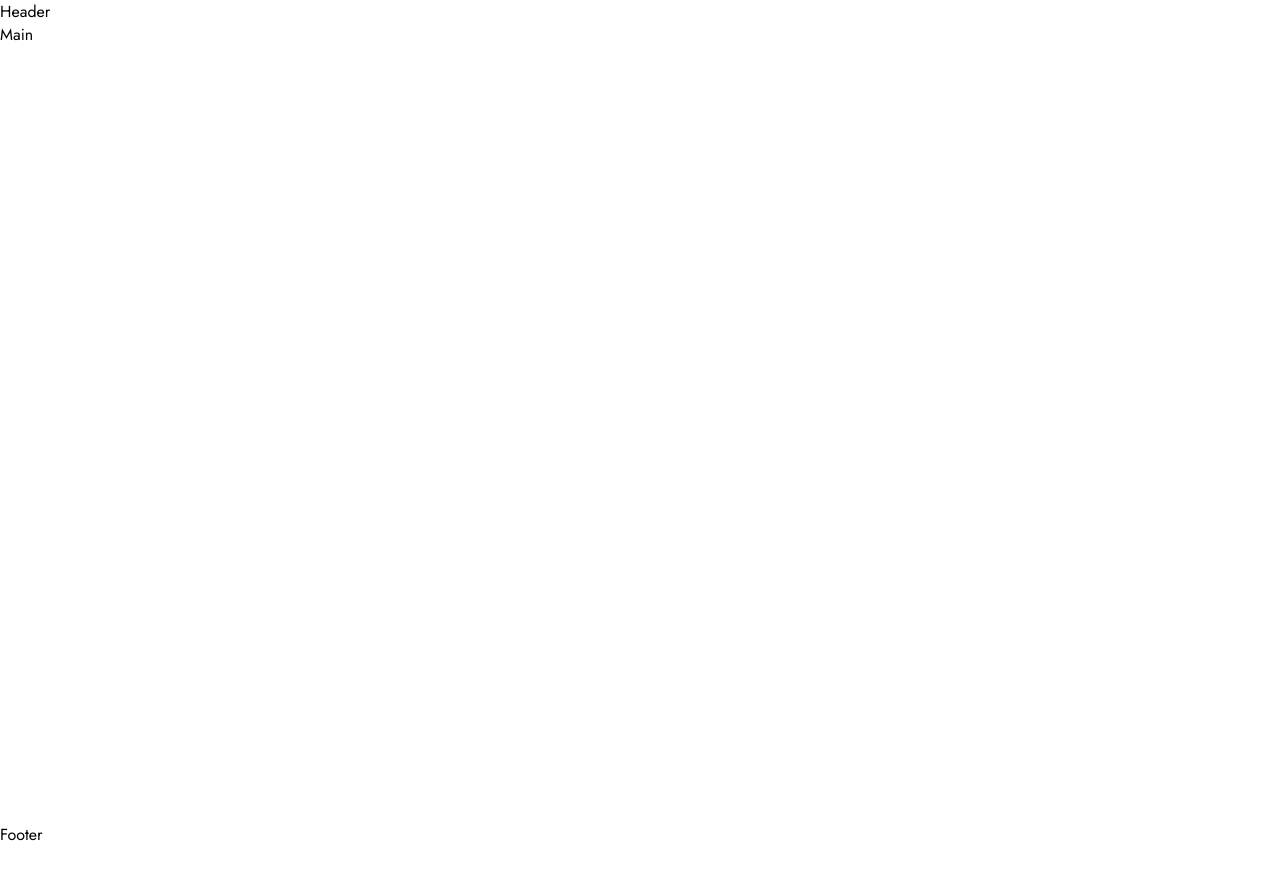
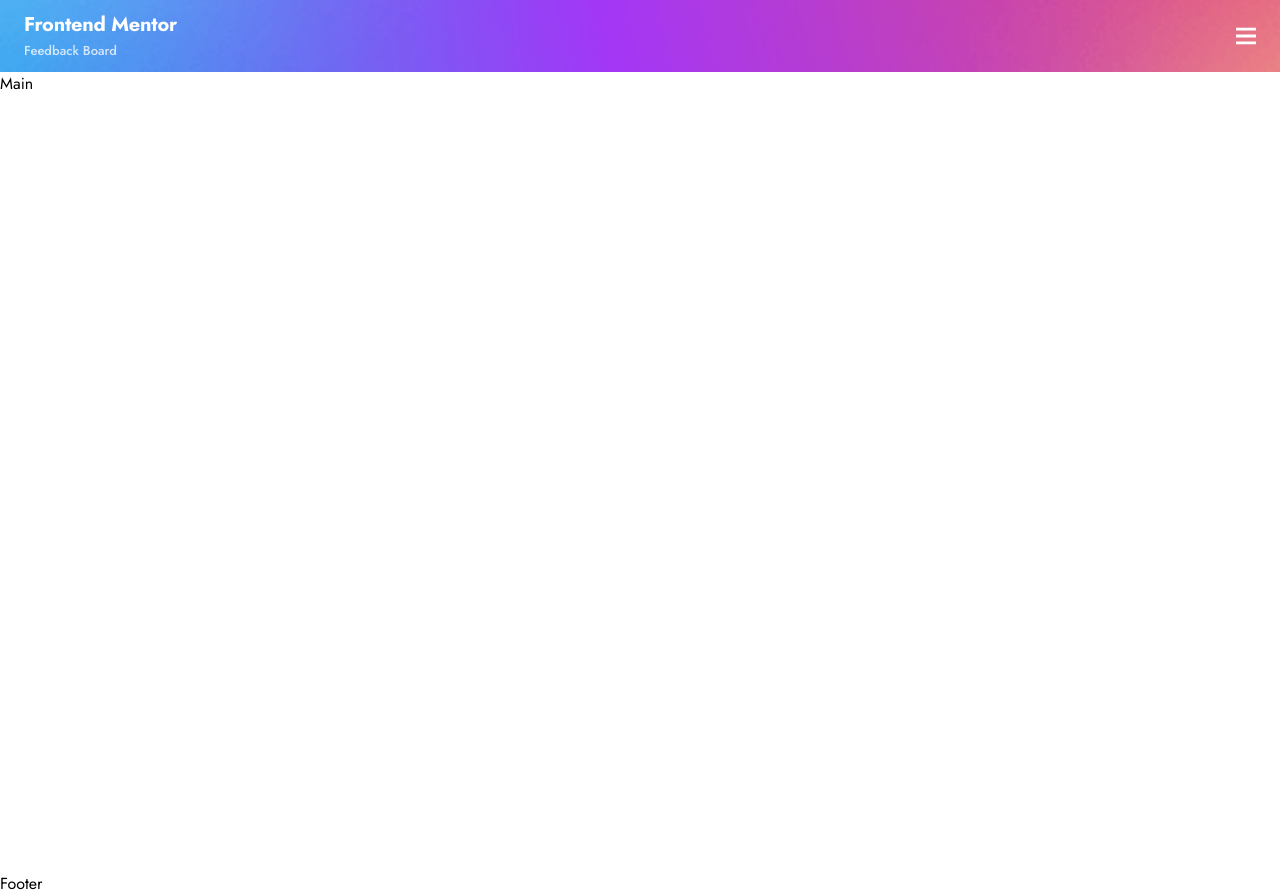
Before and after one commit to ryanbradley-webdev/product-feedback-app, a React (Vite) app in the folder client/: page / in a window 1280 px wide. Before the commit the page ends 846 px from the top, so only its background shows below. Built offline with nearby package versions, Linux system fonts and the light colour scheme.

Commit message:
Add header with basic menu toggling functionality.

```diff
--- a/client/src/App.css
+++ b/client/src/App.css
@@ -0,0 +1,23 @@
+#root {
+    min-height: 100vh;
+}
+
+h1 {
+    font: var(--font-h1);
+    letter-spacing: var(--space-h1);
+}
+
+h2 {
+    font: var(--font-h2);
+    letter-spacing: var(--space-h2);
+}
+
+h3 {
+    font: var(--font-h3);
+    letter-spacing: var(--space-h3);
+}
+
+h4 {
+    font: var(--font-h4);
+    letter-spacing: var(--space-h4);
+}
--- /dev/null
+++ b/client/src/assets/Burger.tsx
@@ -0,0 +1,9 @@
+export default function Burger() {
+    return (
+        <svg width="20" height="17" xmlns="http://www.w3.org/2000/svg">
+            <g fill="#FFF" fillRule="evenodd">
+                <path d="M0 0h20v3H0zM0 7h20v3H0zM0 14h20v3H0z"/>
+            </g>
+        </svg>
+    )
+}
--- /dev/null
+++ b/client/src/assets/CloseBtn.tsx
@@ -0,0 +1,7 @@
+export default function CloseBtn() {
+    return (
+        <svg width="18" height="17" xmlns="http://www.w3.org/2000/svg">
+            <path d="M15.01.368l2.122 2.122-6.01 6.01 6.01 6.01-2.122 2.122L9 10.622l-6.01 6.01L.868 14.51 6.88 8.5.87 2.49 2.988.368 9 6.38 15.01.37z" fill="#FFF" fillRule="evenodd"/>
+        </svg>
+    )
+}
--- /dev/null
+++ b/client/src/components/header/Header.tsx
@@ -0,0 +1,52 @@
+import { useState } from 'react'
+import Burger from '../../assets/Burger'
+import CloseBtn from '../../assets/CloseBtn'
+import styles from './header.module.css'
+
+export default function Header() {
+    const [menuVisible, setMenuVisible] = useState(false)
+
+    const handleClick = () => {
+        setMenuVisible(!menuVisible)
+    }
+
+    return (
+        <header
+            className={styles.header}
+        >
+
+            <div
+                className={styles.title}
+            >
+
+                <div
+                    className={styles.title_text}
+                >
+
+                    <h2>
+                        Frontend Mentor
+                    </h2>
+
+                    <p>
+                        Feedback Board
+                    </p>
+
+                </div>
+
+                <button
+                    className={styles.burger}
+                    data-open={menuVisible}
+                    onClick={handleClick}
+                >
+
+                    <Burger />
+
+                    <CloseBtn />
+
+                </button>
+
+            </div>
+
+        </header>
+    )
+}
--- /dev/null
+++ b/client/src/components/header/header.module.css
@@ -0,0 +1,62 @@
+.header {
+    display: grid;
+    align-items: center;
+    height: 72px;
+    width: 100%;
+    padding-inline: 24px;
+    color: var(--clr-white-900);
+    background-image: url(/background-header-mobile.png);
+    background-size: cover;
+    background-position: center;
+    background-repeat: no-repeat;
+}
+
+.title {
+    display: flex;
+    align-items: center;
+    justify-content: space-between;
+}
+
+.title p {
+    font-size: 13px;
+    font-weight: 500;
+    opacity: 0.75;
+}
+
+.burger {
+    position: relative;
+    display: flex;
+    align-items: center;
+    height: 20px;
+    width: 20px;
+    overflow: hidden;
+    background-color: transparent;
+    border: none;
+}
+
+.burger > svg {
+    position: absolute;
+    top: 50%;
+    left: 50%;
+    transform: translate(var(--x), -50%);
+    transition: all 0.12s ease-in-out;
+}
+
+.burger > svg:first-of-type {
+    --x: -50%;
+}
+
+.burger > svg:last-of-type {
+    --x: 50%;
+    opacity: 0;
+}
+
+.burger[data-open='true'] > svg:first-of-type {
+    --x: -150%;
+    opacity: 0;
+}
+
+.burger[data-open='true'] > svg:last-of-type {
+    --x: -50%;
+    opacity: 1;
+}
--- a/client/src/index.css
+++ b/client/src/index.css
@@ -27,19 +27,26 @@
     --clr-red-600: #E98888;
     --font-fam: 'Jost', Arial, sans-serif;
     --font-h1: bold 24px/35px var(--font-fam);
-    --font-h2: bold 20px/29px var(--font-fam);
+    --font-h2: bold 15px var(--font-fam);
     --font-h3: bold 18px/26px var(--font-fam);
     --font-h4: bold 14px/20px var(--font-fam);
     --font-body-lg: 16px/23px var(--font-fam);
     --font-body-md: 15px/22px var(--font-fam);
     --font-body-sm: 600 13px/19px var(--font-fam);
     --space-h1: -0.33px;
-    --space-h2: -0.25px;
+    --space-h2: -0.19px;
     --space-h3: -0.25px;
     --space-h4: -0.2px;
     --radius-btn: 10px;
 }
 
+@media screen and (min-width: 481px) {
+    :root {
+        --font-h2: bold 20px/29px var(--font-fam);
+        --space-h2: -0.25px;
+    }
+}
+
 html {
     font: var(--font-body-lg);
 }
--- a/client/src/routes/suggestions/Suggestions.tsx
+++ b/client/src/routes/suggestions/Suggestions.tsx
@@ -1,12 +1,11 @@
+import Header from '../../components/header/Header'
 import styles from './suggestions.module.css'
 
 export default function Suggestions() {
     return (
         <>
 
-            <header>
-                Header
-            </header>
+            <Header />
 
             <main
                 className={styles.main}
```
Also changed, not shown: client/public/background-header-mobile.png (added).
